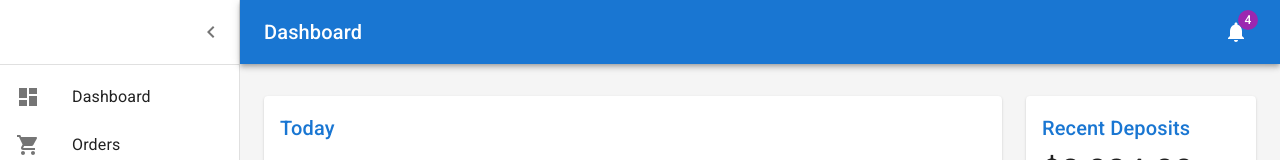
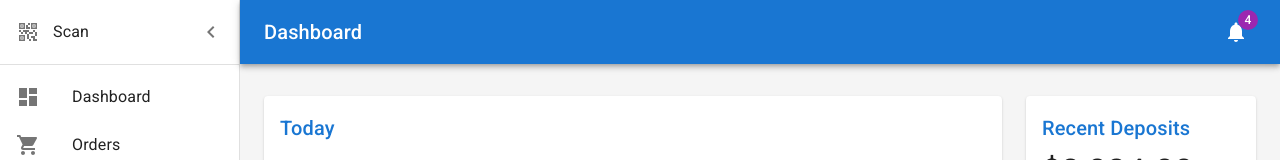
Before and after one commit to BixinTech/Insight, a React (Create React App) app in the folder insight-web-frontend/: page / in a window 1280 px wide. Shown: the top 160 px of the page. Built offline with nearby package versions, Linux system fonts and the light colour scheme.

Commit message:
add dialog to show qrcode

```diff
--- a/insight-web-frontend/src/Dashboard.tsx
+++ b/insight-web-frontend/src/Dashboard.tsx
@@ -17,10 +17,14 @@ import Link from "@mui/material/Link";
 import MenuIcon from "@mui/icons-material/Menu";
 import ChevronLeftIcon from "@mui/icons-material/ChevronLeft";
 import NotificationsIcon from "@mui/icons-material/Notifications";
+import QrCode2Icon from "@mui/icons-material/QrCode2";
+
 import { mainListItems, secondaryListItems } from "./listItems";
 import Chart from "./Chart";
 import Deposits from "./Deposits";
 import Orders from "./Orders";
+import { Dialog } from "@mui/material";
+import { SimpleDialog } from "./SimpleDialog";
 
 function Copyright(props: any) {
   return (
@@ -98,6 +102,16 @@ function DashboardContent() {
     setOpen(!open);
   };
 
+  const [qrCodeDialogOpen, setQrDialogOpen] = React.useState(false);
+
+  const handleClickOpen = () => {
+    setQrDialogOpen(true);
+  };
+
+  const handleClose = () => {
+    setQrDialogOpen(false);
+  };
+
   return (
     <ThemeProvider theme={mdTheme}>
       <Box sx={{ display: "flex" }}>
@@ -141,10 +155,30 @@ function DashboardContent() {
             sx={{
               display: "flex",
               alignItems: "center",
-              justifyContent: "flex-end",
+              justifyContent: "space-between",
               px: [1],
             }}
           >
+            <div
+              style={{
+                display: "flex",
+                alignItems: "center",
+                justifyContent: "space-between",
+              }}
+            >
+              <IconButton>
+                <QrCode2Icon onClick={handleClickOpen} />
+              </IconButton>
+              <SimpleDialog open={qrCodeDialogOpen} onClose={handleClose} />
+              <Typography
+                variant="body1"
+                color="inherit"
+                noWrap
+                sx={{ flexGrow: 1, marginLeft: "5px" }}
+              >
+                Scan
+              </Typography>
+            </div>
             <IconButton onClick={toggleDrawer}>
               <ChevronLeftIcon />
             </IconButton>
--- a/insight-web-frontend/src/SignIn.tsx
+++ b/insight-web-frontend/src/SignIn.tsx
@@ -1,13 +1,10 @@
 import * as React from "react";
 
-import Avatar from "@mui/material/Avatar";
-import CssBaseline from "@mui/material/CssBaseline";
 import Link from "@mui/material/Link";
 import Box from "@mui/material/Box";
-import LockOutlinedIcon from "@mui/icons-material/CameraAltOutlined";
+
 import Typography from "@mui/material/Typography";
 import Container from "@mui/material/Container";
-import { createTheme, ThemeProvider } from "@mui/material/styles";
 
 import { QRCodeSVG } from "qrcode.react";
 
@@ -31,13 +28,9 @@ function Copyright(props: any) {
   );
 }
 
-const theme = createTheme();
-
 export default function SignIn() {
   return (
-    <ThemeProvider theme={theme}>
     <Container component="main" maxWidth="xs">
-        <CssBaseline />
       <Box
         sx={{
           marginTop: 8,
@@ -46,19 +39,11 @@ export default function SignIn() {
           alignItems: "center",
         }}
       >
-          <Avatar sx={{ m: 1, bgcolor: "secondary.main" }}>
-            <LockOutlinedIcon />
-          </Avatar>
-          <Typography component="h1" variant="h5">
-            Insight
-          </Typography>
-          <br />
         <Box>
           <QRCodeSVG value={API_BASE} style={{ width: 300, height: 300 }} />,
         </Box>
       </Box>
       <Copyright sx={{ mt: 8, mb: 4 }} />
     </Container>
-    </ThemeProvider>
   );
 }
--- /dev/null
+++ b/insight-web-frontend/src/SimpleDialog.tsx
@@ -0,0 +1,38 @@
+import * as React from "react";
+
+import Avatar from "@mui/material/Avatar";
+import DialogTitle from "@mui/material/DialogTitle";
+import Dialog from "@mui/material/Dialog";
+import LockOutlinedIcon from "@mui/icons-material/CameraAltOutlined";
+import Typography from "@mui/material/Typography";
+
+import SignIn from "./SignIn";
+
+export interface SimpleDialogProps {
+  open: boolean;
+  onClose: () => void;
+}
+
+export function SimpleDialog(props: SimpleDialogProps) {
+  const { onClose, open } = props;
+
+  const handleClose = () => {
+    onClose();
+  };
+
+  return (
+    <Dialog onClose={handleClose} open={open}>
+      <DialogTitle
+        sx={{ display: "flex", justifyContent: "center", alignItems: "center" }}
+      >
+        <Avatar sx={{ m: 1, bgcolor: "secondary.main" }}>
+          <LockOutlinedIcon />
+        </Avatar>
+        <Typography component="h1" variant="h5">
+          Insight
+        </Typography>
+      </DialogTitle>
+      <SignIn />
+    </Dialog>
+  );
+}
```
Lines whose indentation alone changed are shown as unchanged.
